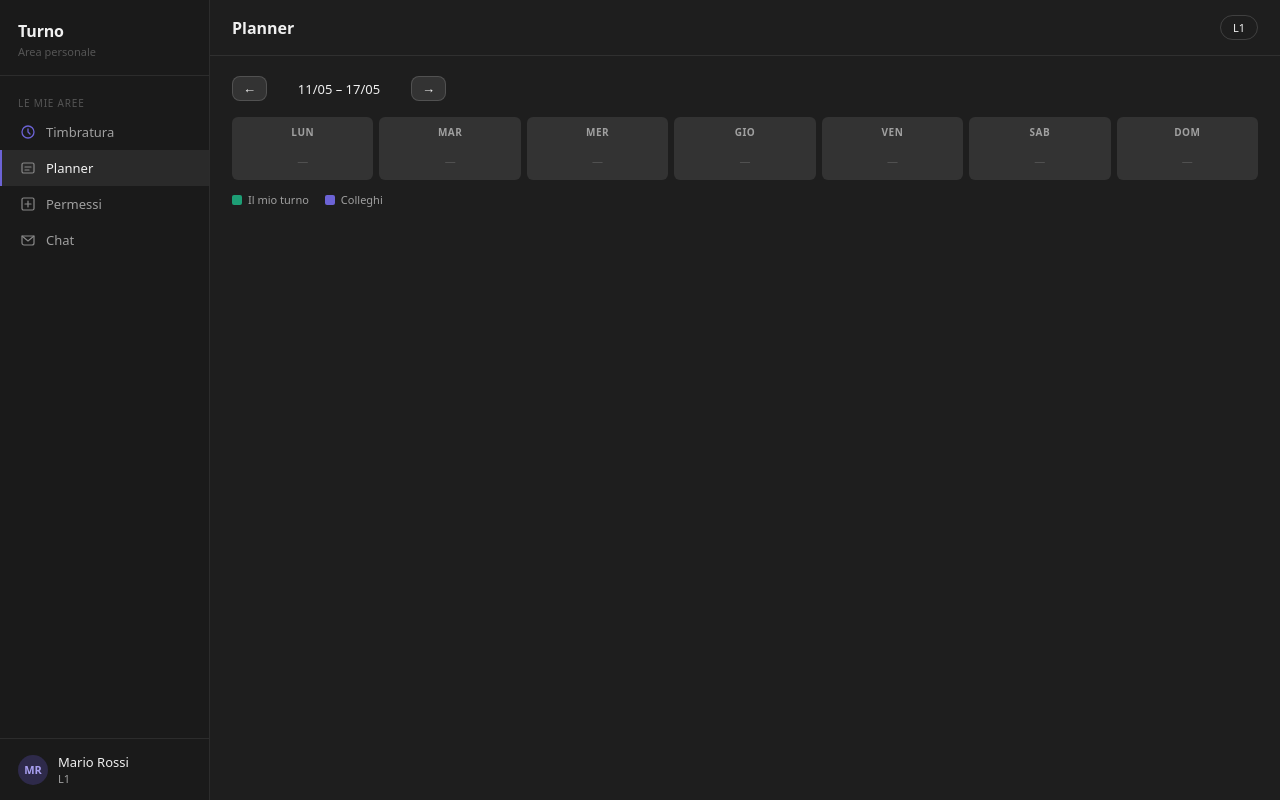
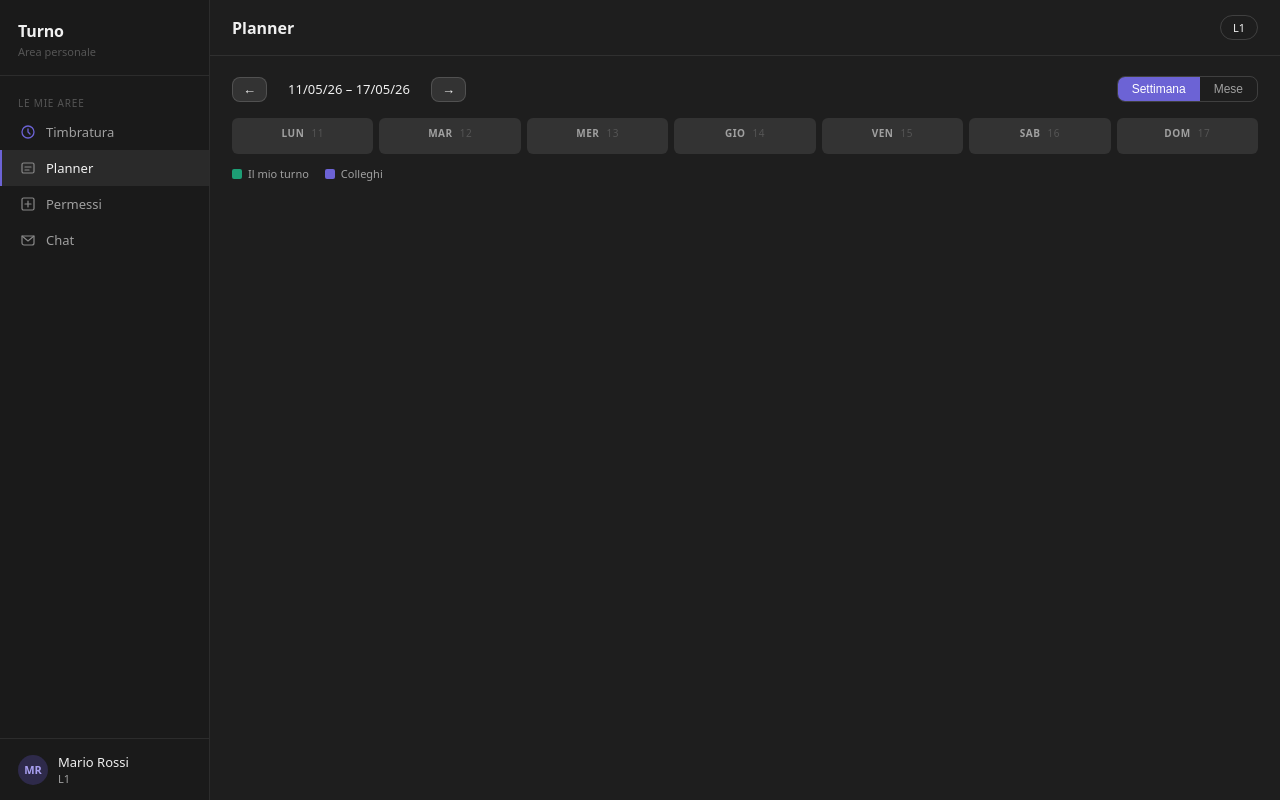
Before and after one commit to auroraloprino/Turno, a Vue app in the folder frontend/: page /user/planner in a window 1280 px wide. Built offline with nearby package versions, Linux system fonts and the light colour scheme.

Commit message:
planner logic + added monthly overview

```diff
--- /dev/null
+++ b/frontend/src/components/DayCell.vue
@@ -0,0 +1,100 @@
+<template>
+  <div v-for="shift in store.getShifts(dateKey)" :key="shift.id" class="day-slot">
+    <span class="slot-name">{{ shift.name }}</span>
+    <span class="slot-time">{{ shift.start }}–{{ shift.end }}</span>
+    <button class="slot-remove" @click="store.removeShift(dateKey, shift.id)">×</button>
+  </div>
+
+  <div v-if="adding" class="add-form">
+    <select v-model="form.userId">
+      <option v-for="m in members" :key="m.id" :value="m.id">{{ m.name }}</option>
+    </select>
+    <template v-if="!compact">
+      <input type="time" v-model="form.start" />
+      <input type="time" v-model="form.end" />
+    </template>
+    <div class="add-form-actions">
+      <button class="btn-sm btn-ok" @click="confirm">Ok</button>
+      <button class="btn-sm btn-no" @click="adding = false">✕</button>
+    </div>
+  </div>
+
+  <button v-else class="btn-add-slot" @click="open">+ Aggiungi</button>
+</template>
+
+<script setup lang="ts">
+import { ref } from 'vue'
+import { usePlannerStore, members } from '@/stores/planner'
+
+const props = defineProps<{ dateKey: string; compact?: boolean }>()
+
+const store  = usePlannerStore()
+const adding = ref(false)
+const form   = ref({ userId: 0, start: '09:00', end: '17:00' })
+
+function open() {
+  form.value = { userId: members[0]?.id ?? 0, start: '09:00', end: '17:00' }
+  adding.value = true
+}
+
+function confirm() {
+  store.addShift(props.dateKey, form.value.userId, form.value.start, form.value.end)
+  adding.value = false
+}
+</script>
+
+<style scoped>
+.day-slot {
+  display: flex;
+  flex-direction: column;
+  background: var(--bg-secondary);
+  border-radius: 4px;
+  padding: 5px 7px;
+  border-left: 2px solid var(--purple);
+  position: relative;
+}
+
+.slot-name { font-size: 11px; color: var(--text-primary); }
+.slot-time { font-size: 10px; color: var(--text-secondary); }
+
+.slot-remove {
+  position: absolute;
+  top: 3px; right: 4px;
+  background: none; border: none;
+  color: var(--text-tertiary);
+  cursor: pointer; font-size: 12px; line-height: 1; padding: 0;
+}
+.slot-remove:hover { color: var(--coral-dark); }
+
+.add-form { display: flex; flex-direction: column; gap: 4px; }
+
+.add-form select,
+.add-form input {
+  padding: 5px 7px;
+  border: 0.5px solid var(--border-md);
+  border-radius: 4px;
+  font-size: 11px;
+  color: var(--text-primary);
+  background: var(--bg-secondary);
+  outline: none;
+  font-family: inherit;
+}
+.add-form select:focus,
+.add-form input:focus { border-color: var(--purple); }
+.add-form select option { background: var(--bg-secondary); }
+
+.add-form-actions { display: flex; gap: 4px; }
+
+.btn-add-slot {
+  font-size: 10px;
+  color: var(--text-tertiary);
+  background: none;
+  border: 0.5px dashed var(--border-md);
+  border-radius: 4px;
+  padding: 5px;
+  cursor: pointer;
+  text-align: center;
+  transition: color 0.12s, border-color 0.12s;
+}
+.btn-add-slot:hover { color: var(--text-secondary); border-color: var(--purple); }
+</style>
--- a/frontend/src/stores/planner.ts
+++ b/frontend/src/stores/planner.ts
@@ -9,33 +9,79 @@ export interface Shift {
   end: string
 }
 
-// weekKey = 'YYYY-Www'  (e.g. '2025-W20')
-type WeekKey = string
-type DayKey  = 'Lun' | 'Mar' | 'Mer' | 'Gio' | 'Ven' | 'Sab' | 'Dom'
-export const DAYS: DayKey[] = ['Lun', 'Mar', 'Mer', 'Gio', 'Ven', 'Sab', 'Dom']
+export const DAYS = ['Lun', 'Mar', 'Mer', 'Gio', 'Ven', 'Sab', 'Dom'] as const
 
 export const members: { id: number; name: string }[] = []
 
+// Shifts keyed by ISO date 'YYYY-MM-DD'
 export const usePlannerStore = defineStore('planner', () => {
-  const data = ref<Record<WeekKey, Partial<Record<DayKey, Shift[]>>>>({})
+  const data = ref<Record<string, Shift[]>>({})
   let nextId = 1
 
-  function getShifts(week: WeekKey, day: DayKey): Shift[] {
-    return data.value[week]?.[day] ?? []
+  function getShifts(dateKey: string): Shift[] {
+    return data.value[dateKey] ?? []
   }
 
-  function addShift(week: WeekKey, day: DayKey, userId: number, start: string, end: string) {
+  function addShift(dateKey: string, userId: number, start: string, end: string) {
     const member = members.find(m => m.id === userId)
     if (!member) return
-    if (!data.value[week]) data.value[week] = {}
-    if (!data.value[week][day]) data.value[week][day] = []
-    data.value[week][day]!.push({ id: nextId++, userId, name: member.name, start, end })
+    if (!data.value[dateKey]) data.value[dateKey] = []
+    data.value[dateKey].push({ id: nextId++, userId, name: member.name, start, end })
   }
 
-  function removeShift(week: WeekKey, day: DayKey, shiftId: number) {
-    if (!data.value[week]?.[day]) return
-    data.value[week][day] = data.value[week][day]!.filter(s => s.id !== shiftId)
+  function removeShift(dateKey: string, shiftId: number) {
+    if (!data.value[dateKey]) return
+    data.value[dateKey] = data.value[dateKey].filter(s => s.id !== shiftId)
   }
 
   return { data, getShifts, addShift, removeShift }
 })
+
+// ─── Date helpers ────────────────────────────────────────────────────────────
+
+export function toDateKey(d: Date): string {
+  return d.toISOString().slice(0, 10)
+}
+
+/** Returns the Monday of the week at `offset` weeks from today */
+export function weekStart(offset: number): Date {
+  const d = new Date()
+  d.setHours(0, 0, 0, 0)
+  d.setDate(d.getDate() - ((d.getDay() + 6) % 7) + offset * 7)
+  return d
+}
+
+/** Returns the 7 Date objects for the week at `offset` */
+export function weekDates(offset: number): Date[] {
+  const mon = weekStart(offset)
+  return Array.from({ length: 7 }, (_, i) => {
+    const d = new Date(mon)
+    d.setDate(mon.getDate() + i)
+    return d
+  })
+}
+
+/** Returns all Date objects in the month at `offset` months from today */
+export function monthDates(offset: number): Date[] {
+  const now = new Date()
+  const year  = now.getFullYear()
+  const month = now.getMonth() + offset
+  const first = new Date(year, month, 1)
+  const last  = new Date(year, month + 1, 0)
+  const dates: Date[] = []
+  for (let d = new Date(first); d <= last; d.setDate(d.getDate() + 1))
+    dates.push(new Date(d))
+  return dates
+}
+
+export function monthLabel(offset: number): string {
+  const now = new Date()
+  return new Date(now.getFullYear(), now.getMonth() + offset, 1)
+    .toLocaleDateString('it-IT', { month: 'long', year: 'numeric' })
+}
+
+export function weekLabel(offset: number): string {
+  const dates = weekDates(offset)
+  const fmt = (d: Date) => d.toLocaleDateString('it-IT', { day: '2-digit', month: '2-digit', year: '2-digit' })
+  return `${fmt(dates[0])} – ${fmt(dates[6])}`
+}
--- a/frontend/src/views/admin/PlannerView.vue
+++ b/frontend/src/views/admin/PlannerView.vue
@@ -1,93 +1,99 @@
 <template>
-  <div class="week-nav">
-    <button class="btn-week" @click="prevWeek">&#8592;</button>
-    <span class="week-label">{{ weekLabel }}</span>
-    <button class="btn-week" @click="nextWeek">&#8594;</button>
+  <!-- Nav bar -->
+  <div class="plan-nav">
+    <button class="btn-week" @click="offset--">&#8592;</button>
+    <span class="week-label">{{ label }}</span>
+    <button class="btn-week" @click="offset++">&#8594;</button>
+    <div class="view-toggle">
+      <button :class="{ active: view === 'week' }"  @click="view = 'week'">Settimana</button>
+      <button :class="{ active: view === 'month' }" @click="view = 'month'">Mese</button>
+    </div>
   </div>
 
-  <div class="plan-grid-7">
-    <div v-for="day in DAYS" :key="day" class="day-col">
-      <div class="day-label">{{ day }}</div>
-
-      <div v-for="shift in store.getShifts(weekKey, day)" :key="shift.id" class="day-slot">
-        <span class="slot-name">{{ shift.name }}</span>
-        <span class="slot-time">{{ shift.start }}–{{ shift.end }}</span>
-        <button class="slot-remove" @click="store.removeShift(weekKey, day, shift.id)">×</button>
+  <!-- Weekly view -->
+  <div v-if="view === 'week'" class="plan-grid-7">
+    <div v-for="date in currentWeekDates" :key="toDateKey(date)" class="day-col">
+      <div class="day-label">
+        {{ DAYS[(date.getDay() + 6) % 7] }}
+        <span class="day-num">{{ date.getDate() }}</span>
       </div>
-
-      <div v-if="adding[day]" class="add-form">
-        <select v-model="form[day].userId">
-          <option v-for="m in members" :key="m.id" :value="m.id">{{ m.name }}</option>
-        </select>
-        <input type="time" v-model="form[day].start" />
-        <input type="time" v-model="form[day].end" />
-        <div class="add-form-actions">
-          <button class="btn-sm btn-ok" @click="confirm(day)">Ok</button>
-          <button class="btn-sm btn-no" @click="adding[day] = false">✕</button>
-        </div>
-      </div>
-
-      <button v-else class="btn-add-slot" @click="open(day)">+ Aggiungi</button>
+      <DayCell :dateKey="toDateKey(date)" />
     </div>
   </div>
+
+  <!-- Monthly view -->
+  <div v-else class="month-grid">
+    <div v-for="d in DAYS" :key="d" class="month-header">{{ d }}</div>
+    <div v-for="_ in leadingBlanks" class="month-cell empty" />
+    <div
+      v-for="date in currentMonthDates"
+      :key="toDateKey(date)"
+      class="month-cell"
+      :class="{ clickable: store.getShifts(toDateKey(date)).length > 0 }"
+      @click="openModal(date)"
+    >
+      <div class="month-day-num">{{ date.getDate() }}</div>
+      <div v-if="store.getShifts(toDateKey(date)).length" class="month-shift-count">
+        {{ store.getShifts(toDateKey(date)).length }} turni
+      </div>
+    </div>
+  </div>
+
+  <!-- Day modal -->
+  <Teleport to="body">
+    <div v-if="modalDate" class="modal-backdrop" @click.self="modalDate = null">
+      <div class="modal">
+        <div class="modal-header">
+          <span>{{ modalDate.toLocaleDateString('it-IT', { weekday: 'long', day: '2-digit', month: '2-digit', year: '2-digit' }) }}</span>
+          <button class="modal-close" @click="modalDate = null">×</button>
+        </div>
+        <div v-for="(group, start) in groupedShifts" :key="start" class="modal-group">
+          <div class="modal-group-label">{{ start }}</div>
+          <div v-for="shift in group" :key="shift.id" class="modal-row">
+            <span class="modal-name">{{ shift.name }}</span>
+            <span class="modal-time">{{ shift.start }}–{{ shift.end }}</span>
+          </div>
+        </div>
+        <div v-if="!Object.keys(groupedShifts).length" class="modal-empty">Nessun turno</div>
+      </div>
+    </div>
+  </Teleport>
 </template>
 
 <script setup lang="ts">
 import { ref, computed } from 'vue'
-import { usePlannerStore, DAYS, members } from '@/stores/planner'
-import type { DayKey } from '@/stores/planner'
+import { usePlannerStore, DAYS, toDateKey, weekDates, monthDates, weekLabel, monthLabel } from '@/stores/planner'
+import type { Shift } from '@/stores/planner'
+import DayCell from '@/components/DayCell.vue'
 
-const store = usePlannerStore()
+const store   = usePlannerStore()
+const view    = ref<'week' | 'month'>('week')
+const offset  = ref(0)
 
-const weekOffset = ref(0)
+const currentWeekDates  = computed(() => weekDates(offset.value))
+const currentMonthDates = computed(() => monthDates(offset.value))
+const label             = computed(() => view.value === 'week' ? weekLabel(offset.value) : monthLabel(offset.value))
+const leadingBlanks     = computed(() => (currentMonthDates.value[0].getDay() + 6) % 7)
 
-function getWeekKey(offset: number): string {
-  const d = new Date()
-  d.setDate(d.getDate() - d.getDay() + 1 + offset * 7)
-  const jan1 = new Date(d.getFullYear(), 0, 1)
-  const week = Math.ceil(((d.getTime() - jan1.getTime()) / 86400000 + jan1.getDay() + 1) / 7)
-  return `${d.getFullYear()}-W${String(week).padStart(2, '0')}`
+const modalDate = ref<Date | null>(null)
+
+function openModal(date: Date) {
+  modalDate.value = date
 }
 
-function getWeekDates(offset: number): { from: string; to: string } {
-  const d = new Date()
-  d.setDate(d.getDate() - d.getDay() + 1 + offset * 7)
-  const from = d.toLocaleDateString('it-IT', { day: '2-digit', month: '2-digit' })
-  d.setDate(d.getDate() + 6)
-  const to = d.toLocaleDateString('it-IT', { day: '2-digit', month: '2-digit' })
-  return { from, to }
-}
-
-const weekKey  = computed(() => getWeekKey(weekOffset.value))
-const weekLabel = computed(() => {
-  const { from, to } = getWeekDates(weekOffset.value)
-  return `${from} – ${to}`
+const groupedShifts = computed(() => {
+  if (!modalDate.value) return {}
+  const shifts = [...store.getShifts(toDateKey(modalDate.value))]
+    .sort((a, b) => a.start.localeCompare(b.start) || a.end.localeCompare(b.end))
+  return shifts.reduce<Record<string, Shift[]>>((acc, s) => {
+    ;(acc[s.start] ??= []).push(s)
+    return acc
+  }, {})
 })
-
-function prevWeek() { weekOffset.value-- }
-function nextWeek() { weekOffset.value++ }
-
-const adding = ref<Partial<Record<DayKey, boolean>>>({})
-const form   = ref<Record<string, { userId: number; start: string; end: string }>>(
-  Object.fromEntries(DAYS.map(d => [d, { userId: 0, start: '09:00', end: '17:00' }]))
-)
-
-function open(day: DayKey) {
-  form.value[day] = { userId: members[0]?.id ?? 0, start: '09:00', end: '17:00' }
-  adding.value[day] = true
-}
-
-function confirm(day: DayKey) {
-  const f = form.value[day]
-  if (f.start && f.end) {
-    store.addShift(weekKey.value, day, f.userId, f.start, f.end)
-  }
-  adding.value[day] = false
-}
 </script>
 
 <style scoped>
-.week-nav {
+.plan-nav {
   display: flex;
   align-items: center;
   gap: 12px;
@@ -97,8 +103,9 @@ function confirm(day: DayKey) {
 .week-label {
   font-size: 13px;
   color: var(--text-primary);
-  min-width: 120px;
+  min-width: 140px;
   text-align: center;
+  text-transform: capitalize;
 }
 
 .btn-week {
@@ -112,6 +119,30 @@ function confirm(day: DayKey) {
 }
 .btn-week:hover { opacity: 0.7; }
 
+.view-toggle {
+  margin-left: auto;
+  display: flex;
+  border: 0.5px solid var(--border-md);
+  border-radius: var(--radius-md);
+  overflow: hidden;
+}
+
+.view-toggle button {
+  padding: 5px 14px;
+  font-size: 12px;
+  background: transparent;
+  border: none;
+  color: var(--text-secondary);
+  cursor: pointer;
+  transition: background 0.12s, color 0.12s;
+}
+
+.view-toggle button.active {
+  background: var(--purple);
+  color: white;
+}
+
+/* ─── Weekly ─── */
 .plan-grid-7 {
   display: grid;
   grid-template-columns: repeat(7, 1fr);
@@ -127,66 +158,127 @@ function confirm(day: DayKey) {
   gap: 4px;
 }
 
-.day-slot {
+.day-num {
+  font-weight: 400;
+  color: var(--text-tertiary);
+  margin-left: 4px;
+}
+
+/* ─── Monthly ─── */
+.month-grid {
+  display: grid;
+  grid-template-columns: repeat(7, 1fr);
+  gap: 4px;
+}
+
+.month-header {
+  font-size: 10px;
+  font-weight: 600;
+  color: var(--text-tertiary);
+  text-align: center;
+  padding: 4px 0;
+  text-transform: uppercase;
+  letter-spacing: 0.05em;
+}
+
+.month-cell {
+  background: var(--bg-tertiary);
+  border-radius: 6px;
+  padding: 6px 6px 4px;
+  min-height: 80px;
   display: flex;
   flex-direction: column;
-  background: var(--bg-secondary);
-  border-radius: 4px;
-  padding: 5px 7px;
-  border-left: 2px solid var(--purple);
-  position: relative;
+  gap: 3px;
 }
 
-.slot-name { font-size: 11px; color: var(--text-primary); }
-.slot-time { font-size: 10px; color: var(--text-secondary); }
+.month-cell.empty { background: transparent; }
 
-.slot-remove {
-  position: absolute;
-  top: 3px;
-  right: 4px;
+.month-day-num {
+  font-size: 11px;
+  color: var(--text-secondary);
+  margin-bottom: 2px;
+}
+
+.month-cell.clickable { cursor: pointer; }
+.month-cell.clickable:hover { background: #3a3a3a; }
+
+.month-shift-count {
+  font-size: 10px;
+  color: var(--purple-dark);
+  background: var(--purple-light);
+  border-radius: 4px;
+  padding: 2px 6px;
+  width: fit-content;
+}
+
+/* ─── Modal ─── */
+.modal-backdrop {
+  position: fixed;
+  inset: 0;
+  background: rgba(0,0,0,0.6);
+  display: flex;
+  align-items: center;
+  justify-content: center;
+  z-index: 100;
+}
+
+.modal {
+  background: var(--bg-secondary);
+  border: 0.5px solid var(--border-md);
+  border-radius: var(--radius-lg);
+  padding: 20px;
+  min-width: 320px;
+  max-width: 480px;
+  max-height: 70vh;
+  overflow-y: auto;
+  display: flex;
+  flex-direction: column;
+  gap: 14px;
+}
+
+.modal-header {
+  display: flex;
+  justify-content: space-between;
+  align-items: center;
+  font-size: 13px;
+  font-weight: 500;
+  color: var(--text-primary);
+  text-transform: capitalize;
+}
+
+.modal-close {
   background: none;
   border: none;
   color: var(--text-tertiary);
+  font-size: 18px;
   cursor: pointer;
-  font-size: 12px;
   line-height: 1;
   padding: 0;
 }
-.slot-remove:hover { color: var(--coral-dark); }
+.modal-close:hover { color: var(--text-primary); }
 
-.add-form {
-  display: flex;
-  flex-direction: column;
-  gap: 4px;
+.modal-group { display: flex; flex-direction: column; gap: 6px; }
+
+.modal-group-label {
+  font-size: 10px;
+  font-weight: 600;
+  color: var(--text-tertiary);
+  text-transform: uppercase;
+  letter-spacing: 0.08em;
 }
 
-.add-form select,
-.add-form input {
-  padding: 5px 7px;
-  border: 0.5px solid var(--border-md);
-  border-radius: 4px;
-  font-size: 11px;
-  color: var(--text-primary);
-  background: var(--bg-secondary);
-  outline: none;
-  font-family: inherit;
+.modal-row {
+  display: flex;
+  justify-content: space-between;
+  align-items: center;
+  padding: 7px 10px;
+  background: var(--bg-tertiary);
+  border-radius: var(--radius-md);
+  border-left: 2px solid var(--purple);
 }
-.add-form select:focus,
-.add-form input:focus { border-color: var(--purple); }
-.add-form select option { background: var(--bg-secondary); }
 
-.add-form-actions { display: flex; gap: 4px; }
+.modal-name { font-size: 13px; color: var(--text-primary); }
+.modal-time { font-size: 11px; color: var(--text-secondary); }
 
-.btn-add-slot {
-  font-size: 10px;
-  color: var(--text-tertiary);
-  background: none;
-  border: 0.5px dashed var(--border-md);
-  border-radius: 4px;
-  padding: 5px;
-  cursor: pointer;
-  text-align: center;
-  transition: color 0.12s, border-color 0.12s;
-}
-.btn-add-slot:hover { color: var(--text-secondary); border-color: var(--purple); }
+.modal-empty { font-size: 13px; color: var(--text-tertiary); text-align: center; padding: 10px 0; }
 </style>
--- a/frontend/src/views/user/PlannerView.vue
+++ b/frontend/src/views/user/PlannerView.vue
@@ -1,17 +1,23 @@
 <template>
-  <div class="week-nav">
-    <button class="btn-week" @click="weekOffset--">&#8592;</button>
-    <span class="week-label">{{ weekLabel }}</span>
-    <button class="btn-week" @click="weekOffset++">&#8594;</button>
+  <div class="plan-nav">
+    <button class="btn-week" @click="offset--">&#8592;</button>
+    <span class="week-label">{{ label }}</span>
+    <button class="btn-week" @click="offset++">&#8594;</button>
+    <div class="view-toggle">
+      <button :class="{ active: view === 'week' }"  @click="view = 'week'">Settimana</button>
+      <button :class="{ active: view === 'month' }" @click="view = 'month'">Mese</button>
+    </div>
   </div>
 
-  <div class="plan-grid-7">
-    <div v-for="day in DAYS" :key="day" class="day-col">
-      <div class="day-label">{{ day }}</div>
-
-      <template v-if="store.getShifts(weekKey, day).length">
+  <!-- Weekly -->
+  <div v-if="view === 'week'" class="plan-grid-7">
+    <div v-for="date in currentWeekDates" :key="toDateKey(date)" class="day-col">
+      <div class="day-label">
+        {{ DAYS[(date.getDay() + 6) % 7] }}
+        <span class="day-num">{{ date.getDate() }}</span>
+      </div>
       <div
-          v-for="shift in store.getShifts(weekKey, day)"
+        v-for="shift in store.getShifts(toDateKey(date))"
         :key="shift.id"
         class="day-slot"
         :class="{ me: shift.userId === ME_ID }"
@@ -19,8 +25,23 @@
         <span class="slot-name">{{ shift.name }}</span>
         <span class="slot-time">{{ shift.start }}–{{ shift.end }}</span>
       </div>
-      </template>
-      <div v-else class="day-empty">—</div>
+    </div>
+  </div>
+
+  <!-- Monthly -->
+  <div v-else class="month-grid">
+    <div v-for="d in DAYS" :key="d" class="month-header">{{ d }}</div>
+    <div v-for="_ in leadingBlanks" class="month-cell empty" />
+    <div v-for="date in currentMonthDates" :key="toDateKey(date)" class="month-cell">
+      <div class="month-day-num">{{ date.getDate() }}</div>
+      <div
+        v-for="shift in store.getShifts(toDateKey(date))"
+        :key="shift.id"
+        class="day-slot"
+        :class="{ me: shift.userId === ME_ID }"
+      >
+        <span class="slot-name">{{ shift.name }}</span>
+      </div>
     </div>
   </div>
 
@@ -38,34 +59,22 @@
 
 <script setup lang="ts">
 import { ref, computed } from 'vue'
-import { usePlannerStore, DAYS } from '@/stores/planner'
+import { usePlannerStore, DAYS, toDateKey, weekDates, monthDates, weekLabel, monthLabel } from '@/stores/planner'
 
 const ME_ID = 1  // TODO: replace with auth store user id
 
-const store = usePlannerStore()
-const weekOffset = ref(0)
+const store  = usePlannerStore()
+const view   = ref<'week' | 'month'>('week')
+const offset = ref(0)
 
-function getWeekKey(offset: number): string {
-  const d = new Date()
-  d.setDate(d.getDate() - d.getDay() + 1 + offset * 7)
-  const jan1 = new Date(d.getFullYear(), 0, 1)
-  const week = Math.ceil(((d.getTime() - jan1.getTime()) / 86400000 + jan1.getDay() + 1) / 7)
-  return `${d.getFullYear()}-W${String(week).padStart(2, '0')}`
-}
-
-const weekKey = computed(() => getWeekKey(weekOffset.value))
-const weekLabel = computed(() => {
-  const d = new Date()
-  d.setDate(d.getDate() - d.getDay() + 1 + weekOffset.value * 7)
-  const from = d.toLocaleDateString('it-IT', { day: '2-digit', month: '2-digit' })
-  d.setDate(d.getDate() + 6)
-  const to = d.toLocaleDateString('it-IT', { day: '2-digit', month: '2-digit' })
-  return `${from} – ${to}`
-})
+const currentWeekDates  = computed(() => weekDates(offset.value))
+const currentMonthDates = computed(() => monthDates(offset.value))
+const label             = computed(() => view.value === 'week' ? weekLabel(offset.value) : monthLabel(offset.value))
+const leadingBlanks     = computed(() => (currentMonthDates.value[0].getDay() + 6) % 7)
 </script>
 
 <style scoped>
-.week-nav {
+.plan-nav {
   display: flex;
   align-items: center;
   gap: 12px;
@@ -75,8 +84,9 @@ const weekLabel = computed(() => {
 .week-label {
   font-size: 13px;
   color: var(--text-primary);
-  min-width: 120px;
+  min-width: 140px;
   text-align: center;
+  text-transform: capitalize;
 }
 
 .btn-week {
@@ -89,6 +99,29 @@ const weekLabel = computed(() => {
   font-size: 13px;
 }
 .btn-week:hover { opacity: 0.7; }
+
+.view-toggle {
+  margin-left: auto;
+  display: flex;
+  border: 0.5px solid var(--border-md);
+  border-radius: var(--radius-md);
+  overflow: hidden;
+}
+
+.view-toggle button {
+  padding: 5px 14px;
+  font-size: 12px;
+  background: transparent;
+  border: none;
+  color: var(--text-secondary);
+  cursor: pointer;
+  transition: background 0.12s, color 0.12s;
+}
+
+.view-toggle button.active {
+  background: var(--purple);
+  color: white;
+}
 
 .plan-grid-7 {
   display: grid;
@@ -105,6 +138,46 @@ const weekLabel = computed(() => {
   gap: 4px;
 }
 
+.day-num {
+  font-weight: 400;
+  color: var(--text-tertiary);
+  margin-left: 4px;
+}
+
+.month-grid {
+  display: grid;
+  grid-template-columns: repeat(7, 1fr);
+  gap: 4px;
+}
+
+.month-header {
+  font-size: 10px;
+  font-weight: 600;
+  color: var(--text-tertiary);
+  text-align: center;
+  padding: 4px 0;
+  text-transform: uppercase;
+  letter-spacing: 0.05em;
+}
+
+.month-cell {
+  background: var(--bg-tertiary);
+  border-radius: 6px;
+  padding: 6px 6px 4px;
+  min-height: 80px;
+  display: flex;
+  flex-direction: column;
+  gap: 3px;
+}
+
+.month-cell.empty { background: transparent; }
+
+.month-day-num {
+  font-size: 11px;
+  color: var(--text-secondary);
+  margin-bottom: 2px;
+}
+
 .day-slot {
   display: flex;
   flex-direction: column;
@@ -116,18 +189,27 @@ const weekLabel = computed(() => {
 
 .day-slot.me {
   border-left-color: #1D9E75;
-  color: #5ecfb0;
   background: var(--teal-light);
 }
 
-.slot-name { font-size: 11px; color: inherit; }
+.slot-name { font-size: 11px; color: var(--text-primary); }
+.day-slot.me .slot-name { color: #5ecfb0; }
 .slot-time { font-size: 10px; color: var(--text-secondary); }
 .day-slot.me .slot-time { color: #5ecfb0; opacity: 0.7; }
 
-.day-empty {
+.plan-legend {
+  display: flex;
+  align-items: center;
+  gap: 16px;
+  margin-top: 12px;
   font-size: 11px;
-  color: var(--text-tertiary);
-  text-align: center;
-  padding: 4px 0;
+  color: var(--text-secondary);
+}
+
+.legend-dot {
+  width: 10px;
+  height: 10px;
+  border-radius: 2px;
+  flex-shrink: 0;
 }
 </style>
```
Lines whose indentation alone changed are shown as unchanged.
